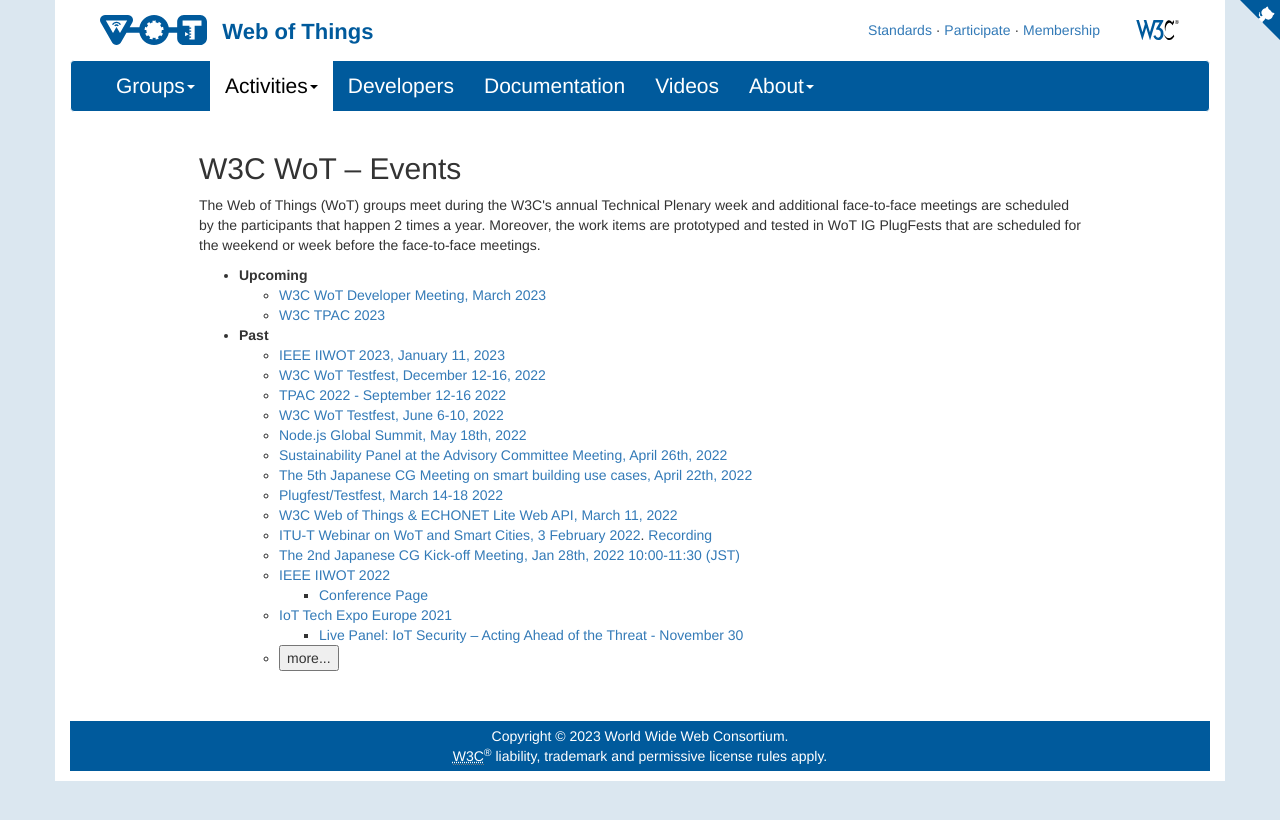
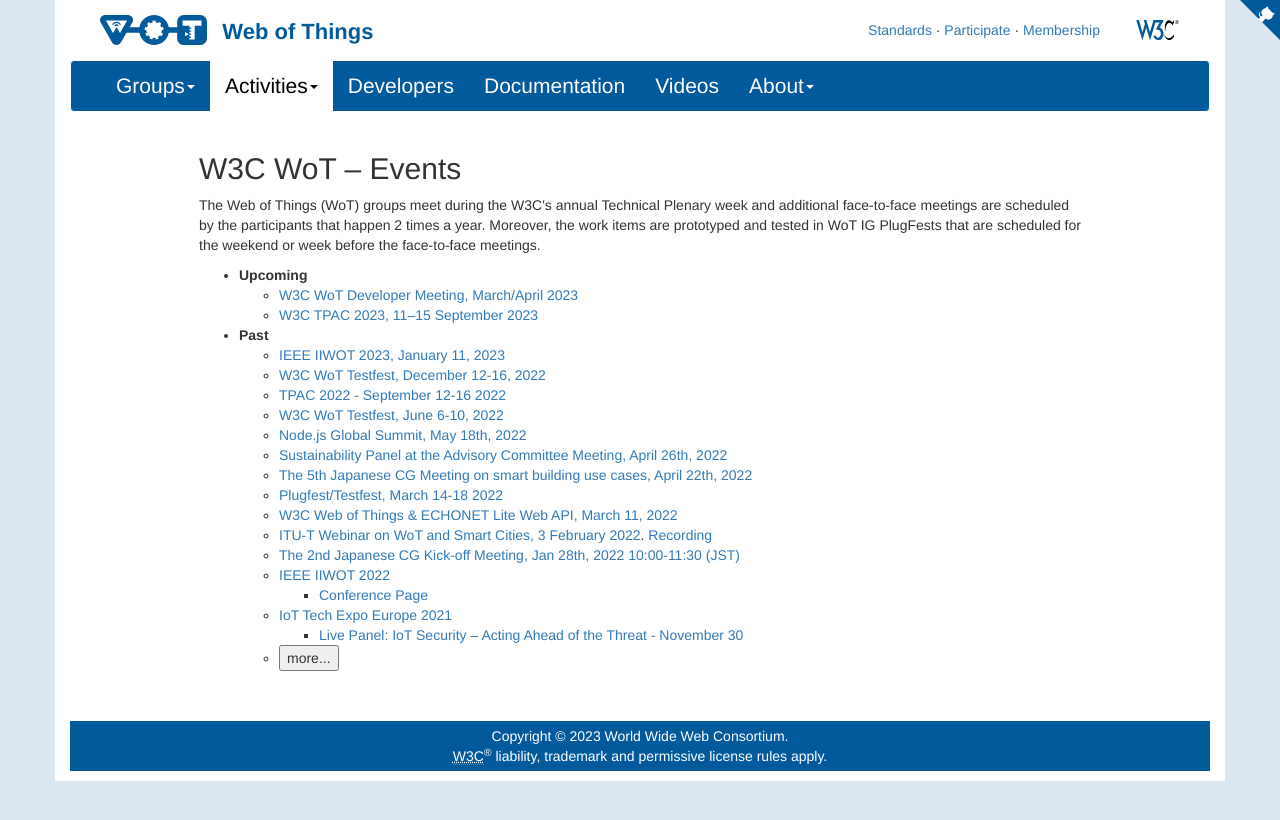
Before and after one commit to w3c/wot-marketing, a Jekyll site: the page built from docs/activities/events/index.html, in a window 1280 px wide. Shown: the top 820 px of the page. Built offline with Jekyll 4.4.1, drawn with Linux system fonts in a browser that asks for light colours; nearby versions of some CDN libraries; comment, search, counter and statistics services are not loaded.

Commit message:
add dates to upcoming events

```diff
--- a/docs/activities/events/index.html
+++ b/docs/activities/events/index.html
@@ -28,8 +28,8 @@
 		<li>
 			<strong>Upcoming</strong>
 			<ul>
-				<li><a target="_blank" href="https://github.com/w3c/wot-testing/tree/main/events/2023.03.DevMtg">W3C WoT Developer Meeting, March 2023</a></li>
-				<li><a target="_blank" href="https://www.w3.org/2023/09/TPAC/">W3C TPAC 2023</a></li>
+				<li><a target="_blank" href="https://github.com/w3c/wot-testing/tree/main/events/2023.03.DevMtg">W3C WoT Developer Meeting, March/April 2023</a></li>
+				<li><a target="_blank" href="https://www.w3.org/2023/09/TPAC/">W3C TPAC 2023, 11–15 September 2023</a></li>
 			</ul>
 		</li>
 		<li>
```
